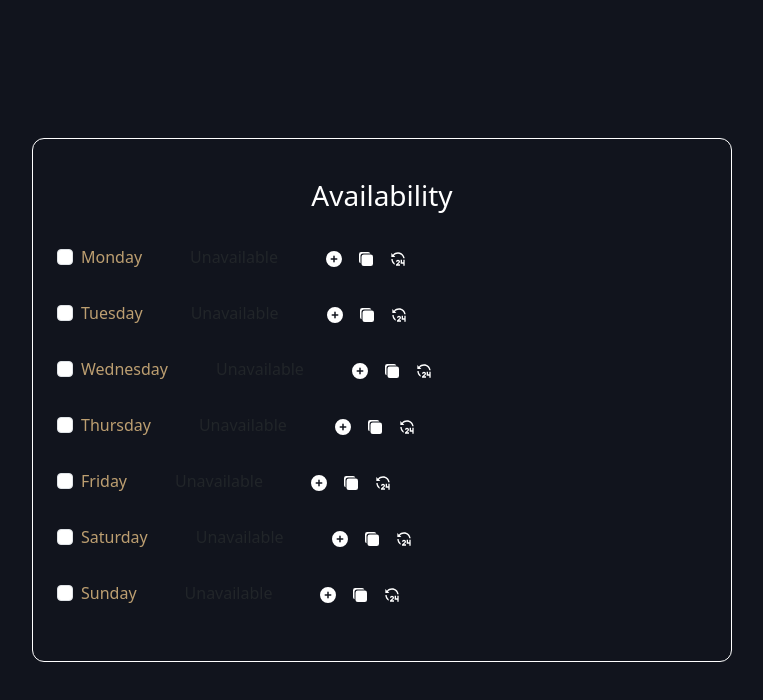
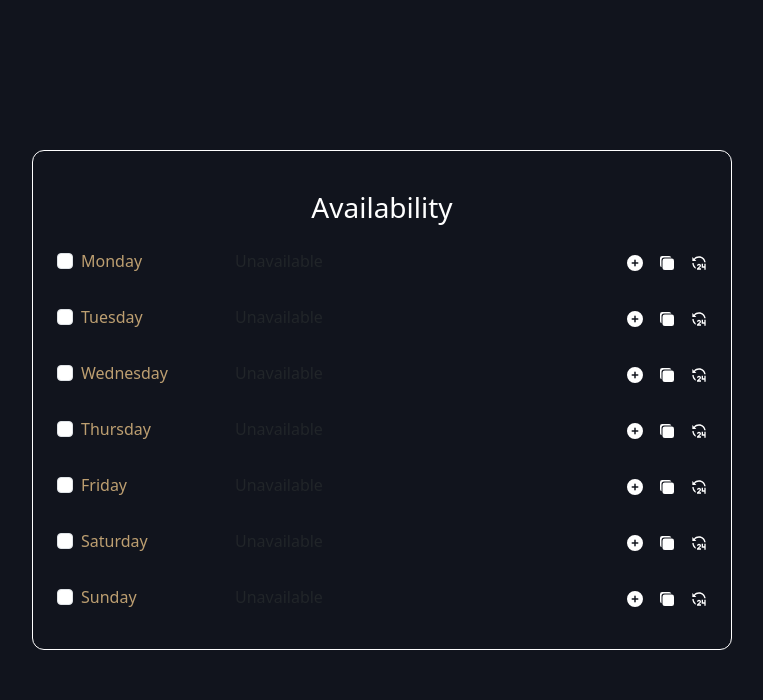
Before and after one commit to Shrutibalacse/Availability-Form, a React (Vite) app: page / in a window 1280 px wide. Shown: the top 700 px of the page, without its empty margins (258-1021 px from the left). Built offline with nearby package versions, Linux system fonts and the light colour scheme.

Commit message:
Add and Delete Slots

```diff
--- a/package.json
+++ b/package.json
@@ -14,7 +14,8 @@
     "react": "^18.3.1",
     "react-dom": "^18.3.1",
     "react-icons": "^5.3.0",
-    "sass": "^1.79.3"
+    "sass": "^1.79.3",
+    "uuidv4": "^6.2.13"
   },
   "devDependencies": {
     "@eslint/js": "^9.9.0",
--- a/src/App.jsx
+++ b/src/App.jsx
@@ -1,5 +1,5 @@
 import './App.scss'
-import AvailabilityDays from './components/AvailabilityForm';
+import AvailabilityForm from './components/AvailabilityForm';
 
 function App() {
   const Days = ['Monday', 'Tuesday', 'Wednesday', 'Thursday', 'Friday', 'Saturday', 'Sunday']
@@ -7,8 +7,8 @@ function App() {
   return (
     <>
       <div className="Availability-form p-4">
-        <h3 className='text-white py-3'>Availability</h3>
-        <AvailabilityDays days={Days} />
+        <h3 className='text-white py-3 text-center'>Availability</h3>
+        <AvailabilityForm days={Days} />
       </div>
     </>
   )
--- a/src/App.scss
+++ b/src/App.scss
@@ -10,7 +10,6 @@ $error-color-light: #FF3535;
   max-width: 1280px;
   margin: 0 auto;
   padding: 2rem;
-  text-align: center;
 }
 
 body {
@@ -27,20 +26,26 @@ svg {
   border-radius: 12px;
   width: 700px;
 
+  // &__Row {
+  //   max-height: 50px;
+  //   height: 50px;
+  // }
+
   &__Day {
     color: $secondary-color;
     cursor: pointer;
-  }
-
-  &__Timeslots {
-    .Delete-Slots {
-      cursor: pointer;
-    }
+    width: 20%;
   }
 
   &__actions {
-    .Add-Slots, .Copy-Slots, .FullDayShift-Slots {
+    margin-left: auto;
+
+    & .Add-Slots, & .Copy-Slots, & .FullDayShift-Slots {
       cursor: pointer;
     }
   }
 }
+
+.Availability-form__slot .Delete-Slots {
+  cursor: pointer;
+}
--- a/src/components/Actions.jsx
+++ b/src/components/Actions.jsx
@@ -2,22 +2,22 @@ import { FaCirclePlus } from "react-icons/fa6";
 import { IoCopy } from "react-icons/io5";
 import { Ri24HoursFill } from "react-icons/ri";
 
-function Actions() {
+function Actions({ addSlots }) {
   return (
     <>
        <div className="Availability-form__actions d-flex gap-3">
-          <div className="Add-Slots">
-            {/* <img src="./assets/availability-plus-icon 3.38.52 PM.svg" alt="" /> */}
+          <a className="Add-Slots" onClick={addSlots}>
+            {/* <img src="../assets/availability-plus-icon 3.38.52 PM.svg" alt="" /> */}
             <FaCirclePlus />
-          </div>
-          <div className="Copy-Slots">
-            {/* <img src="./assets/availability-copy-icon.svg" alt="" /> */}
+          </a>
+          <a className="Copy-Slots">
+            {/* <img src="../assets/availability-copy-icon.svg" alt="" /> */}
             <IoCopy />
-          </div>
-          <div className="FullDayShift-Slots">
-            {/* <img src="./assets/availability-clock-icon.svg" alt="" /> */}
+          </a>
+          <a className="FullDayShift-Slots">
+            {/* <img src="../assets/availability-clock-icon.svg" alt="" /> */}
             <Ri24HoursFill />
-          </div>
+          </a>
         </div>
     </>
   )
--- a/src/components/AvailabilityDay.jsx
+++ b/src/components/AvailabilityDay.jsx
@@ -1,9 +1,13 @@
-function AvailabilityForm({ days , setUnavailable }) {
+function AvailabilityDay({ days , isChecked , setIsChecked , check }) {
   return (
     <>
       <div className="Availability-form__Day">
         <label htmlFor="day">
-          <input type="checkbox" onClick={setUnavailable} className="form-check-input me-2" name="" id="day" />
+          <input type="checkbox"
+            checked={isChecked}
+            onChange={(e) => setIsChecked(e.target.checked)}
+            onClick={check}
+            className="form-check-input me-2" name="" id="day" />
           <label htmlFor="day" className="Availability-form__Day">
             {days}
           </label>
@@ -13,4 +17,4 @@ function AvailabilityForm({ days , setUnavailable }) {
   );
 }
 
-export default AvailabilityForm;
+export default AvailabilityDay;
--- a/src/components/AvailabilityForm.jsx
+++ b/src/components/AvailabilityForm.jsx
@@ -1,9 +1,9 @@
 import AvailabilityRow from './AvailabilityRow'
 
-function AvailabilityDays({ days }) {
+function AvailabilityForm({ days }) {
   return (
     <>
-      <div className="Availability-form__Rows">
+      <div className="Availability-form__Rows d-flex flex-column gap-3">
         {
           days.map((item, index) => {
             return <AvailabilityRow key={index} days={item} />
@@ -14,4 +14,4 @@ function AvailabilityDays({ days }) {
   )
 }
 
-export default AvailabilityDays;
+export default AvailabilityForm;
--- a/src/components/AvailabilityRow.jsx
+++ b/src/components/AvailabilityRow.jsx
@@ -1,21 +1,47 @@
-import TimeSlots from "./TimeSlots";
+import { v4 as uuidv4 } from 'uuid';
 import Actions from "./Actions";
 import AvailabilityDay from "./AvailabilityDay";
-import { useState } from "react";
+import { useRef, useState } from "react";
+import TimeSlotsContainer from "./TimeSlotsContainer";
 
 function AvailabilityRow({ days }) {
-  const [isUnavailable, setUnavailable] = useState(false);
+  const [isChecked, setIsChecked] = useState(false);
+  const [addSlotsList, setAddSlotsList] = useState([]);
 
-  function toggleUnavailable(event) {
-    setUnavailable(event.target.checked)
+  function handleAddTimeSlots() {
+    setAddSlotsList([...addSlotsList, { id:uuidv4() }]);
+    setIsChecked(true)
+  }
+
+  function handleDelete(id) {
+    let availableSlots = addSlotsList.filter((item) => {
+      return item.id !== id
+    })
+    setAddSlotsList(availableSlots)
+
+    if(availableSlots.length == 0) {
+      setIsChecked(false)
+    }
+  }
+
+  function check() {
+    console.log(isChecked)
   }
 
   return (
     <>
-      <div className="Availability-form__Row d-flex gap-5 my-3">
-        <AvailabilityDay days={days} setUnavailable={toggleUnavailable} />
-        {isUnavailable ? <TimeSlots></TimeSlots> : <p className="Unavailable">Unavailable</p>}
-        <Actions></Actions>
+      <div className="Availability-form__Row d-flex gap-5">
+        <AvailabilityDay
+          days={days}
+          isChecked = {isChecked}
+          setIsChecked = {setIsChecked}
+          check={check}
+        />
+        {isChecked ?
+          <TimeSlotsContainer addSlots={handleAddTimeSlots} addSlotsList={addSlotsList} deleteSlots={handleDelete} />
+            :
+          <p className="Unavailable">Unavailable</p>}
+        <Actions addSlots={handleAddTimeSlots} />
       </div>
     </>
   );
--- a/src/components/TimeSlots.jsx
+++ b/src/components/TimeSlots.jsx
@@ -1,18 +1,18 @@
 import { RxCross2 } from "react-icons/rx";
 
-function TimeSlots() {
+function TimeSlots({ deleteSlots }) {
   return (
     <>
-      <div className="Availability-form__Timeslots d-flex gap-3">
+      <div className="Availability-form__slot d-flex gap-3">
         <div className="Start-time">
           <input type="time" className="" name="" id="" />
         </div>
         <div className="End-time">
           <input type="time" className="" name="" id="" />
         </div>
-        <div className="Delete-Slots">
+        <a className="Delete-Slots" onClick={deleteSlots}>
           <RxCross2 />
-        </div>
+        </a>
       </div>
     </>
   );
--- /dev/null
+++ b/src/components/TimeSlotsContainer.jsx
@@ -0,0 +1,17 @@
+import TimeSlots from "./TimeSlots";
+
+function TimeSlotsContainer({ addSlotsList , deleteSlots }) {
+  return (
+    <>
+      <div className="Availability-form__TimeSlots d-flex flex-column gap-3">
+        {
+          addSlotsList.map((item, index) => {
+            return <TimeSlots key={index} deleteSlots={() => deleteSlots(item.id)} />
+          })
+        }
+      </div>
+    </>
+  );
+}
+
+export default TimeSlotsContainer;
```
Also changed, not shown: 1 other file (tests, documents, lock files or other folders).
